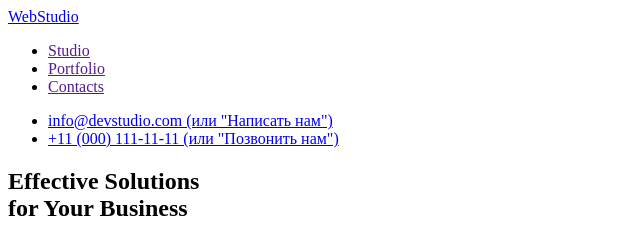
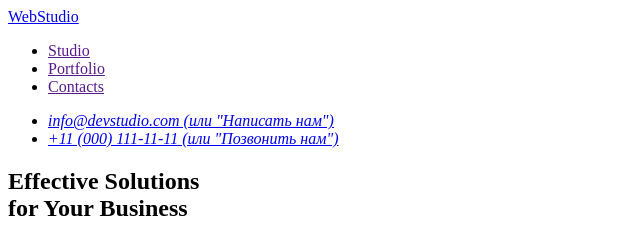
Before and after one commit to Mixa88/goit-markup-hw-01, a plain HTML site: page index.html in a window 1280 px wide. Shown: the top 239 px of the page, 0-640 px from the left. Drawn offline with Linux system fonts and the light colour scheme.

Commit message:
update index

```diff
--- a/index.html
+++ b/index.html
@@ -7,9 +7,12 @@
     <title>Document</title>
   </head>
   <body>
-    <main>
+
+
+    <!-- Логотип и навигация -->
+
       <header>
-        <!-- Логотип и навигация -->
+
 
         <nav>
           <a href="./index.html">WebStudio</a>
@@ -21,21 +24,24 @@
           </ul>
         </nav>
 
+    <address>
           <ul>
             <li>
-            <a href="mailto:info@devstudio.com"
-              >info@devstudio.com (или "Написать нам")</a
-            >
+              <a href="mailto:info@devstudio.com">info@devstudio.com (или "Написать нам")</a>
             </li>
             <li>
-            <a href="tel:+11(000)111-11-11"
-              >+11 (000) 111-11-11 (или "Позвонить нам")</a
-            >
+              <a href="tel:+11(000)111-11-11">+11 (000) 111-11-11 (или "Позвонить нам")</a>
             </li>
           </ul>
+    </address>
+
       </header>
 
+
+      <main>
       <!-- Hero -->
+
+
 
       <div>
         <section>
```
Lines whose indentation alone changed are shown as unchanged.
